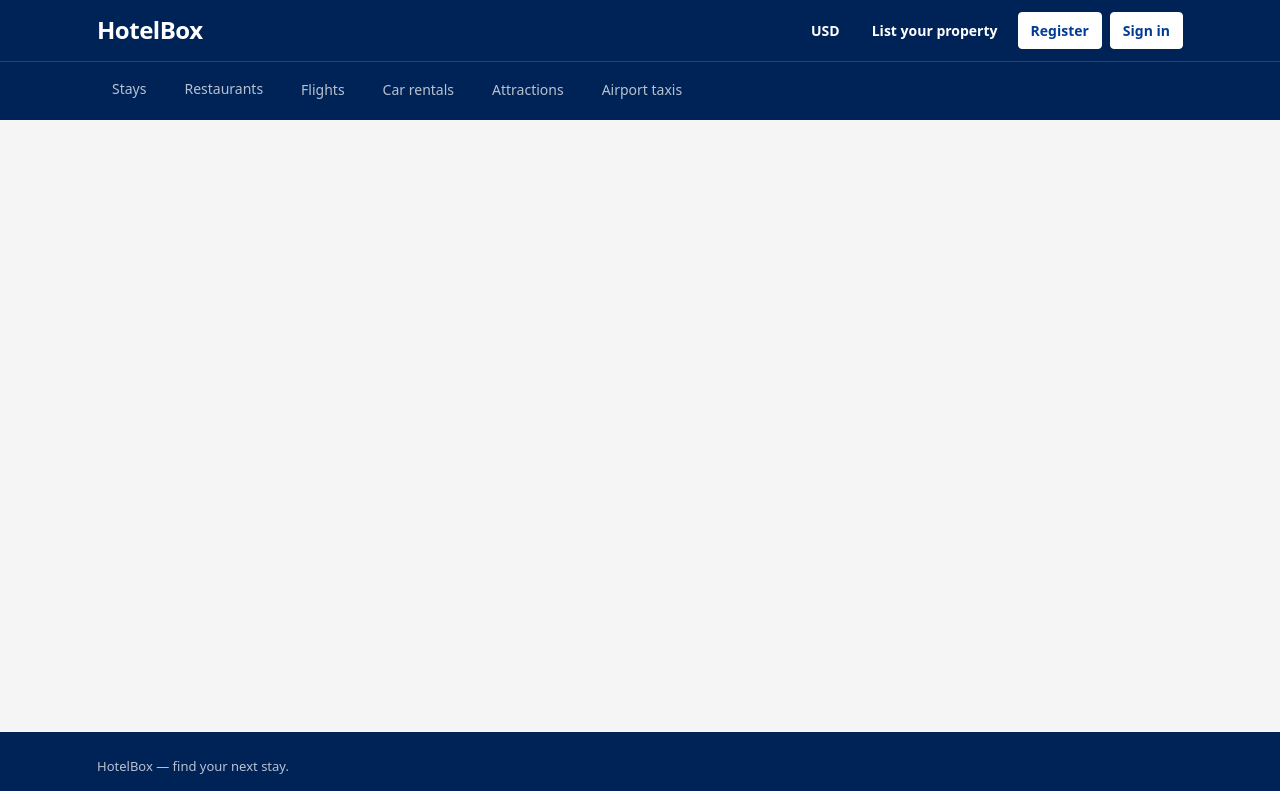
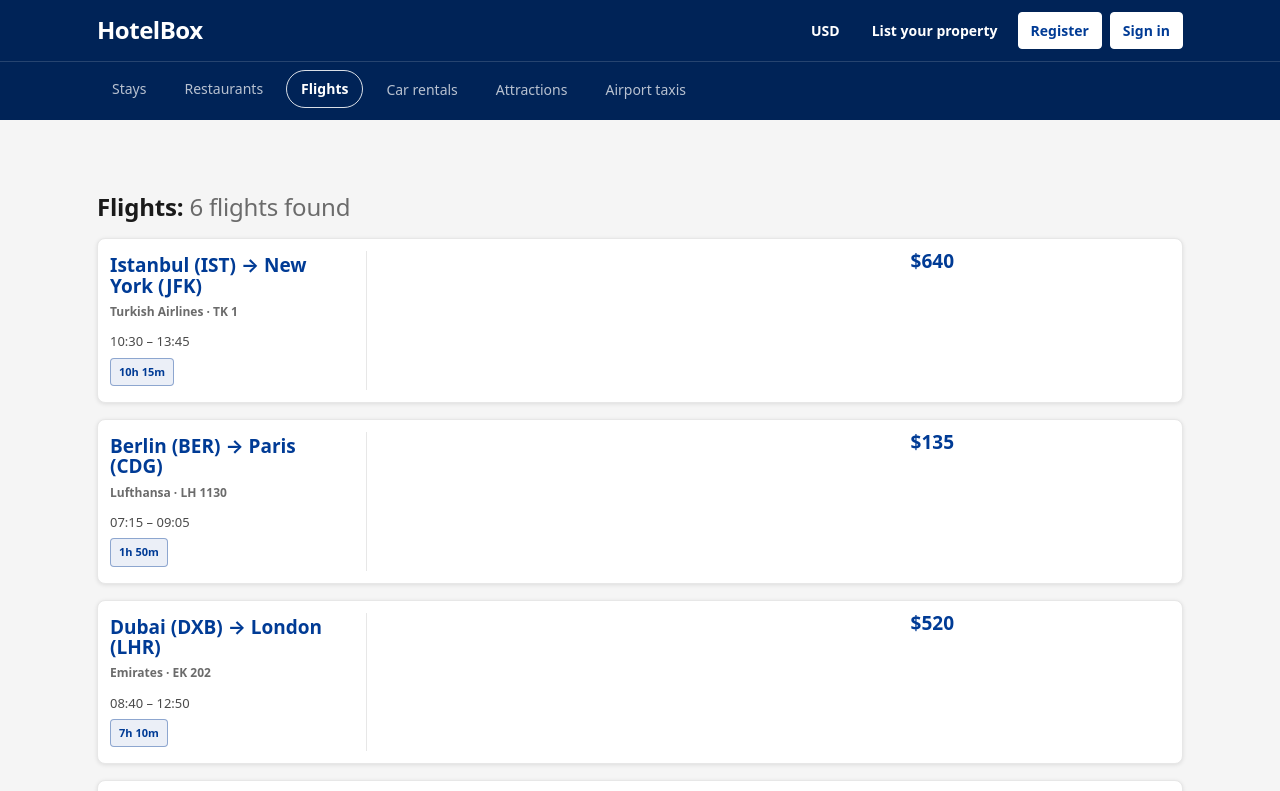
Before and after one commit to ismcagdas/volobox-test, a React (Vite) app in the folder client/: page /flights in a window 1280 px wide. Shown: the top 791 px of the page. Built offline with nearby package versions, Linux system fonts and the light colour scheme.

Commit message:
Add dummy Flights page and menu link
Adds a FlightList page with dummy flight data at /flights. The Flights
item in the top menu now links to it.

Co-authored-by: Claude <noreply@anthropic.com>

```diff
--- a/client/src/App.jsx
+++ b/client/src/App.jsx
@@ -2,9 +2,10 @@ import { BrowserRouter, Routes, Route, Link, NavLink } from 'react-router-dom'
 import HotelList from './components/HotelList'
 import HotelDetail from './components/HotelDetail'
 import RestaurantList from './components/RestaurantList'
+import FlightList from './components/FlightList'
 import './App.css'
 
-const NAV_TABS = ['Flights', 'Car rentals', 'Attractions', 'Airport taxis']
+const NAV_TABS = ['Car rentals', 'Attractions', 'Airport taxis']
 
 const tabClass = ({ isActive }) => 'site-nav__tab' + (isActive ? ' site-nav__tab--active' : '')
 
@@ -39,6 +40,9 @@ function App() {
             <NavLink to="/restaurants" className={tabClass}>
               Restaurants
             </NavLink>
+            <NavLink to="/flights" className={tabClass}>
+              Flights
+            </NavLink>
             {NAV_TABS.map((tab) => (
               <button key={tab} type="button" className="site-nav__tab">
                 {tab}
@@ -52,6 +56,7 @@ function App() {
           <Route path="/" element={<HotelList />} />
           <Route path="/hotels/:id" element={<HotelDetail />} />
           <Route path="/restaurants" element={<RestaurantList />} />
+          <Route path="/flights" element={<FlightList />} />
         </Routes>
       </main>
       <footer className="site-footer">
--- /dev/null
+++ b/client/src/components/FlightList.jsx
@@ -0,0 +1,43 @@
+import flights from '../data/flights'
+
+function FlightList() {
+  return (
+    <div className="hotel-page">
+      <section className="hotel-list-section">
+        <div className="hotel-list-head">
+          <h1 className="hotel-list-title">
+            Flights: <span>{flights.length} flights found</span>
+          </h1>
+        </div>
+
+        <ul className="hotel-list">
+          {flights.map((flight) => (
+            <li key={flight.id} className="hotel-card">
+              <div className="hotel-card__link">
+                <div className="hotel-card__body">
+                  <h3 className="hotel-card__name">
+                    {flight.from} → {flight.to}
+                  </h3>
+                  <p className="hotel-card__city">
+                    {flight.airline} · {flight.flightNumber}
+                  </p>
+                  <p className="hotel-card__description">
+                    {flight.departure} – {flight.arrival}
+                  </p>
+                  <ul className="hotel-card__tags">
+                    <li className="hotel-card__tag">{flight.duration}</li>
+                  </ul>
+                </div>
+                <div className="hotel-card__aside">
+                  <span className="hotel-card__name">${flight.price}</span>
+                </div>
+              </div>
+            </li>
+          ))}
+        </ul>
+      </section>
+    </div>
+  )
+}
+
+export default FlightList
--- /dev/null
+++ b/client/src/data/flights.js
@@ -0,0 +1,10 @@
+const flights = [
+  { id: 1, airline: 'Turkish Airlines', flightNumber: 'TK 1', from: 'Istanbul (IST)', to: 'New York (JFK)', departure: '10:30', arrival: '13:45', duration: '10h 15m', price: 640 },
+  { id: 2, airline: 'Lufthansa', flightNumber: 'LH 1130', from: 'Berlin (BER)', to: 'Paris (CDG)', departure: '07:15', arrival: '09:05', duration: '1h 50m', price: 135 },
+  { id: 3, airline: 'Emirates', flightNumber: 'EK 202', from: 'Dubai (DXB)', to: 'London (LHR)', departure: '08:40', arrival: '12:50', duration: '7h 10m', price: 520 },
+  { id: 4, airline: 'Japan Airlines', flightNumber: 'JL 44', from: 'Tokyo (HND)', to: 'Singapore (SIN)', departure: '23:00', arrival: '05:15', duration: '7h 15m', price: 410 },
+  { id: 5, airline: 'Pegasus', flightNumber: 'PC 2012', from: 'Istanbul (SAW)', to: 'Rome (FCO)', departure: '14:20', arrival: '16:00', duration: '2h 40m', price: 98 },
+  { id: 6, airline: 'Air France', flightNumber: 'AF 1680', from: 'Paris (CDG)', to: 'Madrid (MAD)', departure: '18:05', arrival: '20:05', duration: '2h 00m', price: 120 },
+]
+
+export default flights
```
